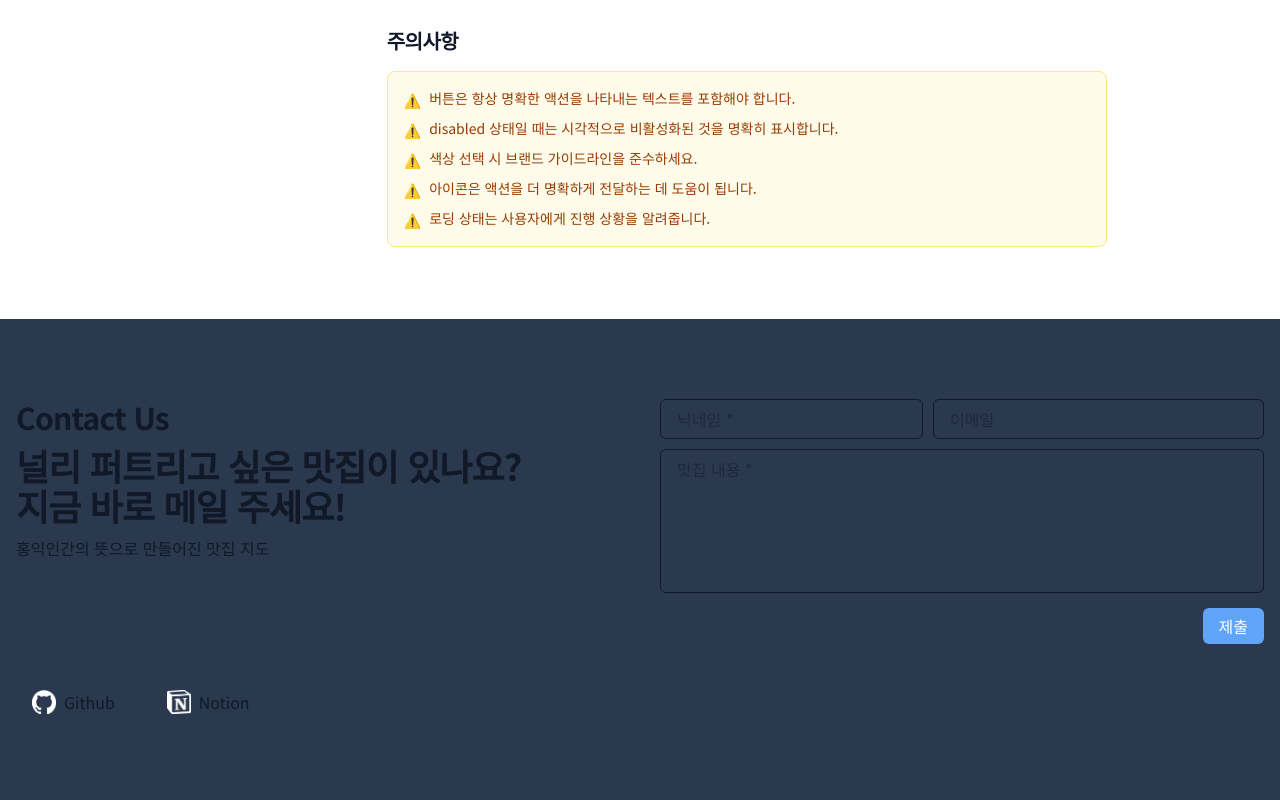
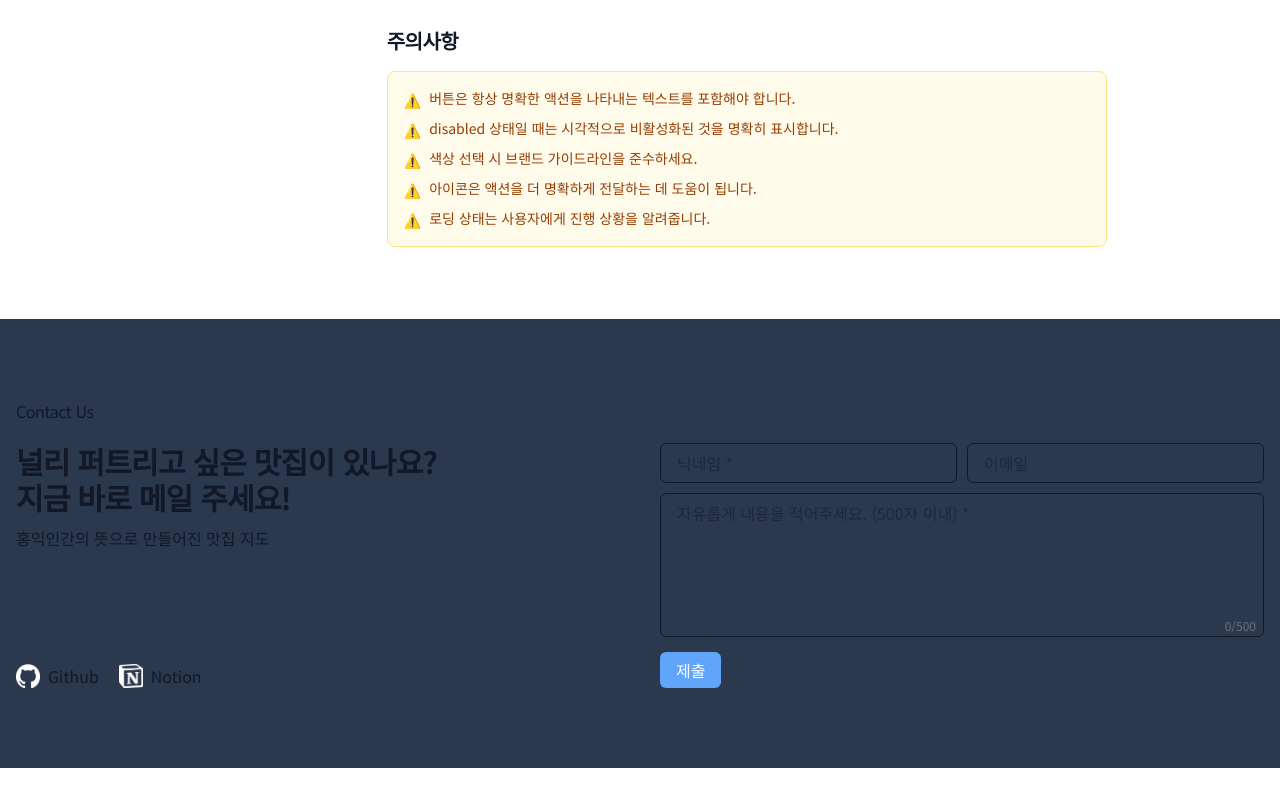
Before and after one commit to Starfish-122/CNX, a Next.js app: page /guide/button in a window 1280 px wide. Shown: the part 4202-5002 px from the top of the page. After the commit the page ends 4970 px from the top, so only its background shows below. Built offline with nearby package versions, Linux system fonts and the light colour scheme.

Commit message:
feat: 컴포넌트 수정, 로고 이미지 수정

```diff
--- a/src/app/(pages)/detail/[component]/page.tsx
+++ b/src/app/(pages)/detail/[component]/page.tsx
@@ -1,6 +1,7 @@
 import React from 'react';
 import { componentData } from '@/data/componentData';
 import DetailPageLayout from '@/components/templates/DetailPageLayout';
+import { Title, Text } from '@/components/atoms';
 
 interface PageProps {
     params: Promise<{
@@ -18,12 +19,10 @@ export default async function ComponentDetailPage({
         return (
             <div className="min-h-screen flex items-center justify-center">
                 <div className="text-center">
-                    <h1 className="text-2xl font-bold text-gray-900 dark:text-gray-100 mb-4">
-                        컴포넌트를 찾을 수 없습니다
-                    </h1>
-                    <p className="text-gray-600 dark:text-gray-400">
+                    <Title element="h1" className="text-2xl font-bold text-gray-900 dark:text-gray-100 mb-4">컴포넌트를 찾을 수 없습니다.</Title>
+                    <Text className="text-gray-600 dark:text-gray-400">
                         요청하신 컴포넌트의 상세 정보가 없습니다.
-                    </p>
+                    </Text>
                 </div>
             </div>
         );
@@ -32,10 +31,10 @@ export default async function ComponentDetailPage({
     return (
         <DetailPageLayout title={data.title} description={data.description}>
             <div className="space-y-8">
-                <h2 className="text-xl font-semibold mb-3">{data.title}</h2>
-                <p className="text-gray-600 dark:text-gray-400 mb-10 leading-relaxed">
+                <Title element="h2"className="text-xl font-semibold mb-3">{data.title}</Title>
+                <Text className="text-gray-600 dark:text-gray-400 mb-10 leading-relaxed">
                     {data.description}
-                </p>
+                </Text>
             </div>
         </DetailPageLayout>
     );
--- a/src/app/(pages)/guide/[component]/page.tsx
+++ b/src/app/(pages)/guide/[component]/page.tsx
@@ -20,12 +20,12 @@ export default async function ComponentGuidePage({
         return (
             <div className="min-h-screen flex items-center justify-center">
                 <div className="text-center">
-                    <h1 className="text-2xl font-bold text-gray-900 dark:text-gray-100 mb-4">
+                    <Title element="h1" className="text-2xl font-bold text-gray-900 dark:text-gray-100 mb-4">
                         컴포넌트를 찾을 수 없습니다
-                    </h1>
-                    <p className="text-gray-600 dark:text-gray-400">
+                    </Title>
+                    <Text className="text-gray-600 dark:text-gray-400">
                         요청하신 컴포넌트의 상세 정보가 없습니다.
-                    </p>
+                    </Text>
                 </div>
             </div>
         );
--- a/src/components/atoms/buttonStyle.ts
+++ b/src/components/atoms/buttonStyle.ts
@@ -69,6 +69,7 @@ export function ButtonClass({
     `,
     text: `
       ${colorMap[color].text}
+      px-0 py-0
       bg-transparent hover:cursor-pointer
       disabled:opacity-50 disabled:cursor-not-allowed disabled:hover:opacity-50
       [&_.button-icon]:no-underline
--- a/src/components/molecules/MailForm.tsx
+++ b/src/components/molecules/MailForm.tsx
@@ -79,7 +79,7 @@ export default function MailForm() {
 
   return (
     <form ref={formRef} onSubmit={sendEmail} className="flex flex-col gap-2.5">
-      <div className="flex w-full gap-2.5">
+      <div className="flex flex-col w-full gap-2.5 lg:flex-row">
         <Input
           name="name"
           placeholder="닉네임 *"
@@ -88,6 +88,7 @@ export default function MailForm() {
           onChange={handleInputChange}
           required={true}
           validateRequired={false}
+          className="flex-1"
         />
         <Input
           name="email"
@@ -99,7 +100,7 @@ export default function MailForm() {
         />
       </div>
       <Textarea
-        placeholder="맛집 내용 *"
+        placeholder="자유롭게 내용을 적어주세요. (500자 이내) *"
         rows={5}
         size="full"
         name="message"
@@ -107,13 +108,17 @@ export default function MailForm() {
         onChange={handleInputChange}
         required={true}
         validateRequired={false}
+        showCharCount={true}
+        maxLength={500}
       />
-      <Button type="submit" loading={status === 'loading'} className="self-end">
-        제출
-      </Button>
+      <div className="flex gap-2.5 items-center">
+        <Button type="submit" loading={status === 'loading'} className="self-baseline">
+          제출
+        </Button>
+        {status === 'success' && <p className="text-green-600" role="status">메일이 전송되었습니다.</p>}
+        {status === 'error' && <p className="text-red-600" role="alert">메일 전송에 실패했습니다. 잠시 후 다시 시도해주세요.</p>}
+      </div>
 
-      {status === 'success' && <p className="text-green-600" role="status">메일이 전송되었습니다.</p>}
-      {status === 'error' && <p className="text-red-600" role="alert">메일 전송에 실패했습니다. 잠시 후 다시 시도해주세요.</p>}
     </form>
   );
 };
--- a/src/components/organisms/Footer.tsx
+++ b/src/components/organisms/Footer.tsx
@@ -9,20 +9,19 @@ import MailForm from '@/components/molecules/MailForm';
 export default function Footer() {
     return (
         <footer className="bg-brand-1 text-white">
-            <div className="container mx-auto px-4 py-20 grid grid-cols-1 lg:grid-cols-2 gap-10">
-                <div className="flex flex-col gap-2.5">
-                    <Title element="h2">
+            <div className="container mx-auto px-4 py-20">
+                <Title element="h2" className="text-base font-normal text-lg:text-2xl mb-5">
                     Contact Us
                 </Title>
-                    <Title element="h3" className="text-2xl lg:text-4xl font-bold">
+                <div className="grid grid-cols-1 lg:grid-cols-2 gap-10">
+                    <div className="flex flex-col lg:justify-between">
+                        <div>
+                            <Title element="h3" className="text-2xl lg:text-3xl font-bold">
                                 널리 퍼트리고 싶은 맛집이 있나요?
                                 <br />
                                 지금 바로 메일 주세요!
                             </Title>
-                    <Text>홍익인간의 뜻으로 만들어진 맛집 지도</Text>
-                </div>
-                <div className="w-full flex flex-col gap-2.5">
-                    <MailForm />
+                            <Text className="mt-2.5">홍익인간의 뜻으로 만들어진 맛집 지도</Text>
                         </div>
                         <div className="flex gap-5 lg:col-span-2">
                             <ButtonLink variant="text" href="https://github.com/Starfish-122/CNX" target="_blank" className="flex items-center gap-2.5 text-gray-900 dark:text-gray-100">
@@ -46,6 +45,12 @@ export default function Footer() {
                             </ButtonLink>
                         </div>
                     </div>
+                    <div className="w-full flex flex-col gap-2.5">
+                        <MailForm />
+                    </div>
+                </div>
+
+            </div>
         </footer>
     );
 }
--- a/src/components/templates/GuideSection.tsx
+++ b/src/components/templates/GuideSection.tsx
@@ -1,6 +1,7 @@
 'use client';
 import React from 'react';
 import clsx from 'clsx';
+import { Title } from '@/components/atoms';
 
 export default function GuideSection({
   title,
@@ -13,7 +14,7 @@ export default function GuideSection({
 }) {
   return (
     <section className={clsx('mb-12', className)}>
-      <h2 className="text-xl font-semibold mb-3">{title}</h2>
+      <Title element="h2" className="text-xl font-semibold mb-3">{title}</Title>
       {children}
     </section>
   );
```
Also changed, not shown: public/cnx-logo.svg. Lines whose indentation alone changed are shown as unchanged.
